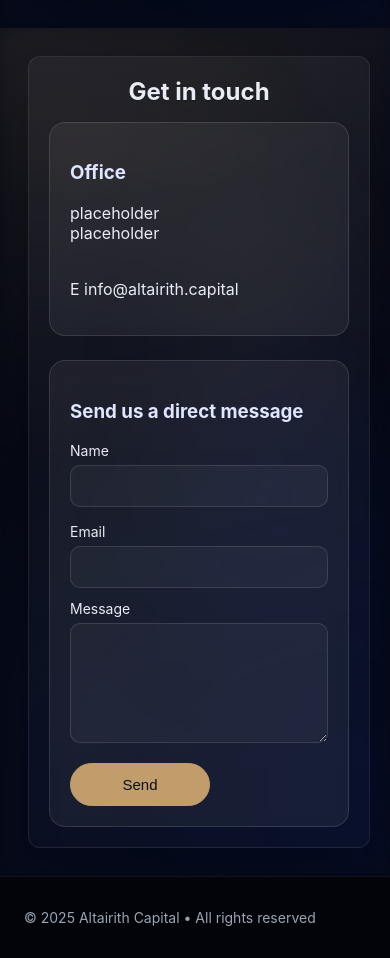
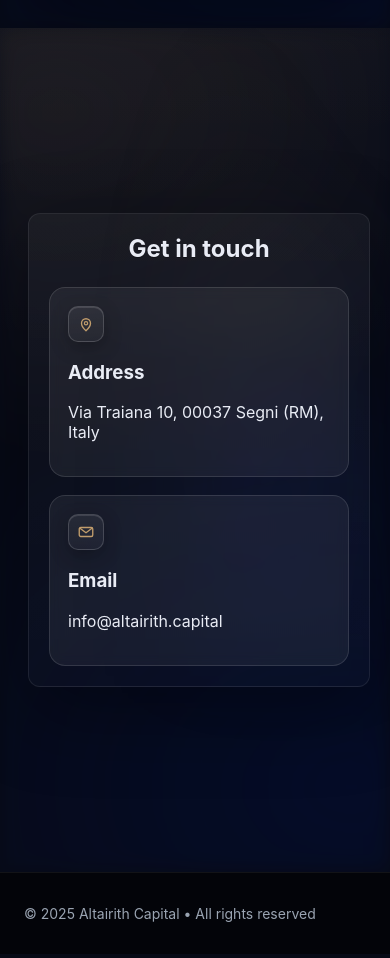
Before and after one commit to Codezen-SRLS/altairith-capital-website, a Gatsby site: page / in a window 390 px wide. Shown: the part 4407-5365 px from the top of the page. Built offline with nearby package versions, Linux system fonts and the light colour scheme; Gatsby itself is replaced by a stand-in of ours.

Commit message:
Enhance contact information display: add contact address and email to site metadata, implement new icons for contact cards, and update layout styles for improved presentation on the index page.

```diff
--- a/gatsby-config.js
+++ b/gatsby-config.js
@@ -10,11 +10,12 @@
         description: `Long-horizon holding company specializing in cybersecurity, web3, and fintech investments. Founded by Christian Vari, security researcher and inventor.`,
         siteUrl: `https://www.altairith.capital`,
         author: `Christian Vari`,
-        keywords: `Altairith Capital, Christian Vari, Codezen, web3 security, fintech capital, blockchain security, strategic holding company, patent inventor, security research`,
+        keywords: `Altairith Capital, Christian Vari, Codezen, holding company, web3 security, fintech capital, blockchain security, strategic holding company, patent inventor, security research`,
         image: `https://www.altairith.capital/static/altairith-og-image.jpg`,
         twitterUsername: `@christianvari_`,
         companyTwitter: `@altairithcapital`,
         contactEmail: `info@altairith.capital`,
+        contactAddress: `Via Traiana 10, 00037 Segni (RM), Italy`,
     },
     plugins: [
         // "gatsby-plugin-google-gtag",
--- a/src/components/Icon.js
+++ b/src/components/Icon.js
@@ -80,11 +80,60 @@
     </svg>
 );
 
+const Mail = ({ size = 24 }) => (
+    <svg
+        width={size}
+        height={size}
+        viewBox="0 0 24 24"
+        fill="none"
+        xmlns="http://www.w3.org/2000/svg"
+        aria-hidden
+    >
+        <rect
+            x="3"
+            y="6"
+            width="18"
+            height="12"
+            rx="2"
+            stroke={stroke}
+            strokeWidth="1.8"
+        />
+        <path
+            d="M4 7l8 6 8-6"
+            stroke={stroke}
+            strokeWidth="1.8"
+            strokeLinecap="round"
+            strokeLinejoin="round"
+        />
+    </svg>
+);
+
+const MapPin = ({ size = 24 }) => (
+    <svg
+        width={size}
+        height={size}
+        viewBox="0 0 24 24"
+        fill="none"
+        xmlns="http://www.w3.org/2000/svg"
+        aria-hidden
+    >
+        <path
+            d="M12 21s-6-5.373-6-10a6 6 0 1112 0c0 4.627-6 10-6 10z"
+            stroke={stroke}
+            strokeWidth="1.8"
+            strokeLinejoin="round"
+        />
+        <circle cx="12" cy="11" r="2.2" stroke={stroke} strokeWidth="1.6" />
+    </svg>
+);
+
 const ICONS = {
     star: Star,
     arrow: ArrowUpRight,
     flex: FlexNodes,
     infinity: InfinityIcon,
+    mail: Mail,
+    pin: MapPin,
 };
 
 const Icon = ({ name, size }) => {
--- a/src/hooks/useSiteMetadata.js
+++ b/src/hooks/useSiteMetadata.js
@@ -13,6 +13,8 @@
                     image
                     twitterUsername
                     companyTwitter
+                    contactEmail
+                    contactAddress
                 }
             }
         }
--- a/src/pages/index.js
+++ b/src/pages/index.js
@@ -8,7 +8,8 @@
 import useSiteMetadata from "../hooks/useSiteMetadata";
 
 const IndexPage = () => {
-    const { title } = useSiteMetadata();
+    const siteMeta = useSiteMetadata();
+    const { title } = siteMeta;
     return (
         <>
             <Header />
@@ -148,57 +149,24 @@
                 </Section>
 
                 <Section id="contact" title="Get in touch" eyebrow="">
-                    <div className="contact-grid">
-                        <div className="contact-card">
-                            <h3>Office</h3>
+                    <div className="contact-cards">
+                        <div className="value-card">
+                            <div className="value-icon" aria-hidden="true">
+                                <Icon name="pin" size={18} />
+                            </div>
+                            <h3>Address</h3>
+                            <p>{siteMeta.contactAddress}</p>
+                        </div>
+                        <div className="value-card">
+                            <div className="value-icon" aria-hidden="true">
+                                <Icon name="mail" size={18} />
+                            </div>
+                            <h3>Email</h3>
                             <p>
-                                placeholder
-                                <br />
-                                placeholder
+                                <a href={`mailto:${siteMeta.contactEmail}`}>
+                                    {siteMeta.contactEmail}
+                                </a>
                             </p>
-                            <p>
-                                <br />E info@altairith.capital
-                            </p>
-                        </div>
-                        <div className="contact-card">
-                            <h3>Send us a direct message</h3>
-                            <form
-                                className="contact-form"
-                                name="contact"
-                                method="POST"
-                                data-netlify="true"
-                            >
-                                <input type="hidden" name="form-name" value="contact" />
-                                <div className="row">
-                                    <div>
-                                        <label htmlFor="name">Name</label>
-                                        <input
-                                            id="name"
-                                            name="name"
-                                            type="text"
-                                            required
-                                        />
-                                    </div>
-                                    <div>
-                                        <label htmlFor="email">Email</label>
-                                        <input
-                                            id="email"
-                                            name="email"
-                                            type="email"
-                                            required
-                                        />
-                                    </div>
-                                </div>
-                                <div style={{ marginTop: 12 }}>
-                                    <label htmlFor="message">Message</label>
-                                    <textarea id="message" name="message" required />
-                                </div>
-                                <div className="actions">
-                                    <button className="btn btn-primary" type="submit">
-                                        Send
-                                    </button>
-                                </div>
-                            </form>
                         </div>
                     </div>
                 </Section>
--- a/src/styles/global.css
+++ b/src/styles/global.css
@@ -1079,6 +1079,38 @@
     box-shadow: inset 0 1px 0 rgba(255, 255, 255, 0.12), 0 6px 18px rgba(0, 0, 0, 0.25);
 }
 
+/* Contact cards layout: two-up wider cards */
+.contact-cards {
+    display: grid;
+    grid-template-columns: repeat(2, minmax(0, 1fr));
+    gap: 24px;
+    margin-top: 24px;
+}
+
+@media (max-width: 900px) {
+    .contact-cards {
+        grid-template-columns: 1fr;
+        gap: 18px;
+    }
+}
+
+.contact-card-wide {
+    border: 1px solid var(--color-border);
+    background: var(--color-surface);
+    backdrop-filter: blur(6px);
+    border-radius: 16px;
+    padding: 24px;
+}
+
+.contact-card-wide .label {
+    font-weight: 600;
+    margin: 0 0 8px;
+}
+
+.contact-card-wide .value {
+    color: var(--color-text-muted-on-dark);
+}
+
 /* (removed sectors grid/cards — unused) */
 
 .contact-grid {
```
